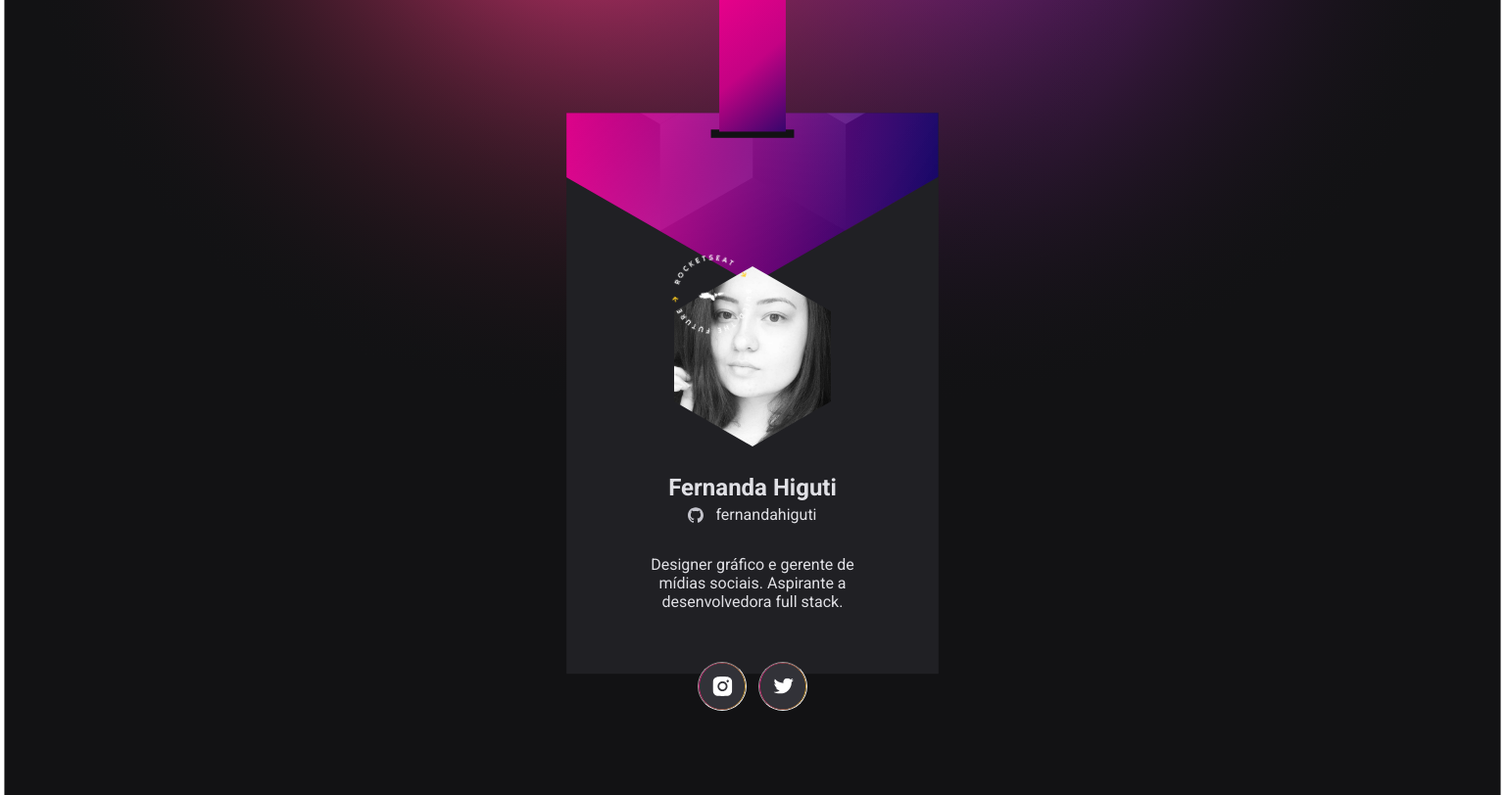
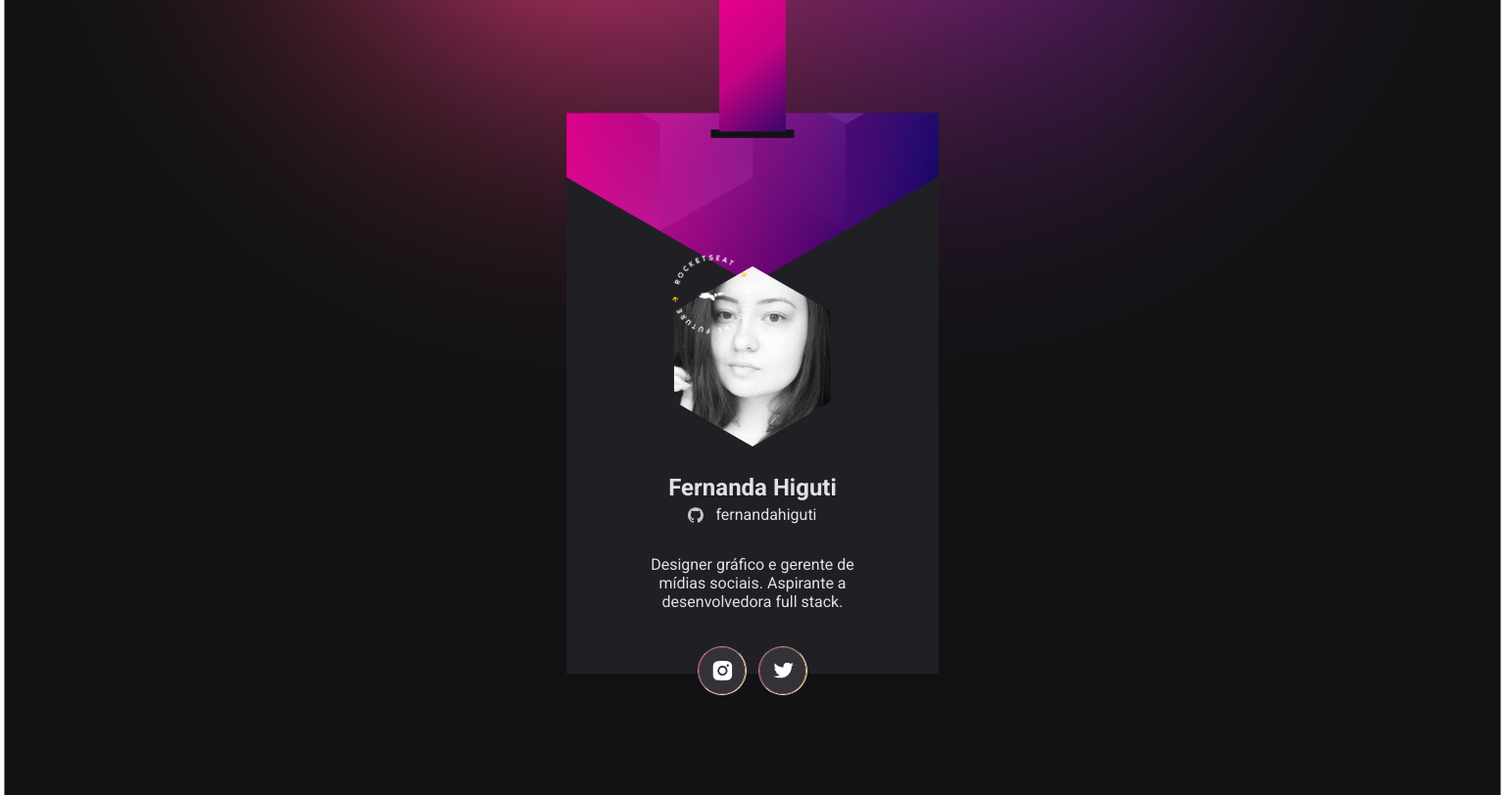
Before and after one commit to fernandahiguti/cracha-nlw, a plain HTML site: page index.html in a window 1536 px wide. Shown: the whole page at 98% size. Drawn offline with Linux system fonts and the light colour scheme; no server answers.

Commit message:
Update style.css

```diff
--- a/style.css
+++ b/style.css
@@ -143,6 +143,14 @@ ul {
  margin: 13rem auto 0;
  position: relative;
 }
+ul {
+  margin-top: 2rem;
+  list-style: none;
+  padding: 0;
+  display: flex;
+  gap: 0.75rem;
+  justify-content: center;
+}
 }
 
 @media (min-width: 1440px) {
@@ -157,4 +165,13 @@ ul {
  margin: 17rem auto 0;
  position: relative;
 }
+ul {
+  margin-top: 2rem;
+  list-style: none;
+  padding: 0;
+  display: flex;
+  gap: 0.75rem;
+  justify-content: center;
 }
+
+}
```
